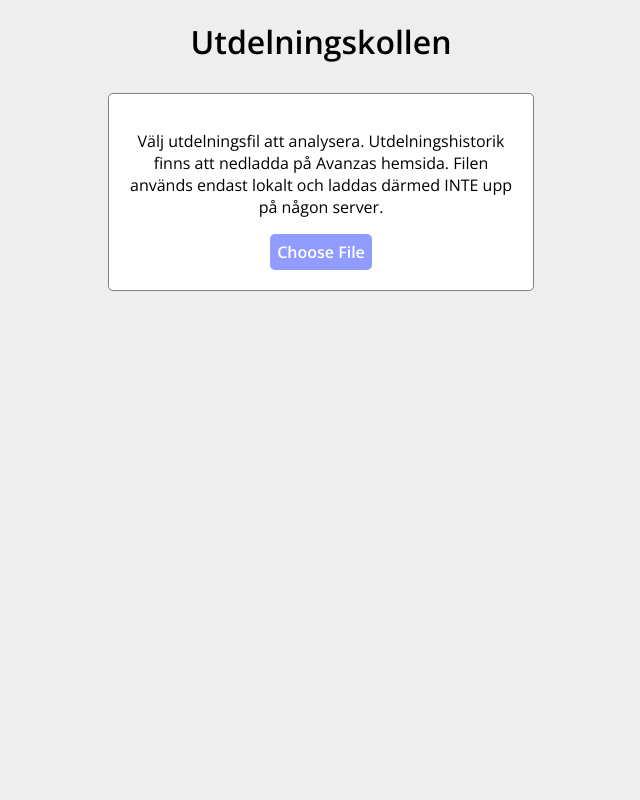
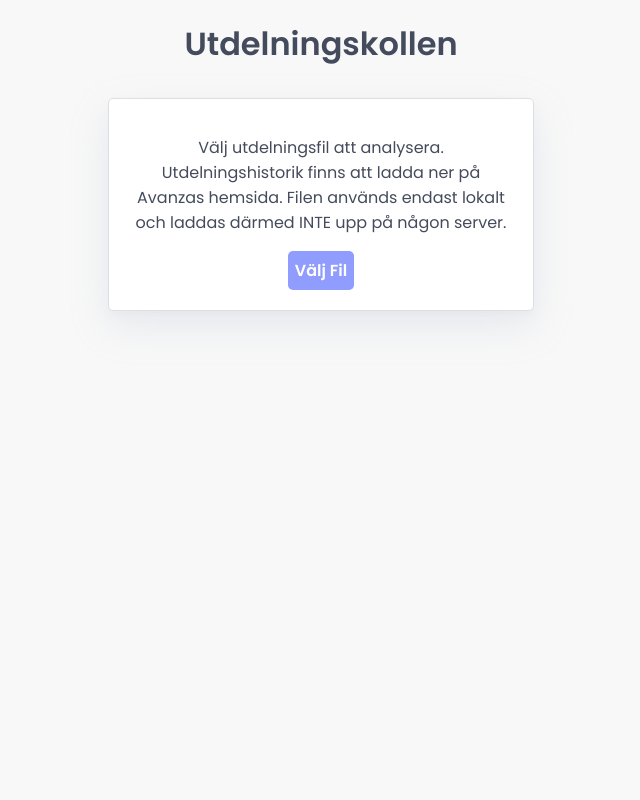
Before and after one commit to JohanKJIP/utdelningskollen, a Flask app: page / in a window 1280 px wide. Shown: the whole page, without its empty margins (319-959 px from the left). Run offline with Flask 2, Linux system fonts and the light colour scheme; some libraries are stand-ins or nearby versions.

Commit message:
update website style

```diff
--- a/static/css/style.css
+++ b/static/css/style.css
@@ -4,8 +4,9 @@
     margin: 0;
     padding: 0;
     top: 0;
-    font-family: 'Open Sans', sans-serif;
-    background-color: rgb(238, 238, 238);
+    font-family: 'Poppins', sans-serif;
+    color: #444b5c;
+    background-color: rgb(248, 248, 248);
 }
 
 h1 {
@@ -19,9 +20,28 @@
     margin: 0 auto;
     list-style:none;
     padding-right: 35px;
-    height: 200px;
+    height: 400px;
     width: 70%;
-    text-align: center;
+    text-align: left;
+}
+
+li {
+    border: solid 1px rgb(223, 223, 223);
+    margin: 40px 10px;
+    padding: 10px;
+    background-color: white;
+    box-shadow: 0 5px 10px rgba(154,160,195,0.05), 0 15px 40px rgba(166,173,201,0.2);
+    border-radius: 5px;
+    height: 400px;
+}
+
+li > h3{
+    margin-left: 20px;
+    margin-bottom: 0px;
+}
+
+.chart-container {
+    height: 330px;
 }
 
 .inputfile {
@@ -59,12 +79,14 @@
     display: table;
     margin: 0 auto;
     margin-top: 10px;
+    margin-bottom: 50px;
     padding: 20px;
     width: 30%;
     height: 100px;
     background-color:rgb(255, 255, 255);
     border-radius: 5px;
-    border: solid 1px grey;
+    border: solid 1px rgb(223, 223, 223);
+    box-shadow: 0 5px 10px rgba(154,160,195,0.05), 0 15px 40px rgba(166,173,201,0.2);
     text-align: center;
 }
 
--- a/static/js/functions.js
+++ b/static/js/functions.js
@@ -76,10 +76,6 @@
         options: {
                 responsive: true,
                 maintainAspectRatio: false,
-                title: {
-                    display: true,
-                    text: 'Utdelning per år',
-                },
                 scales: {
                     yAxes: [
                         {
@@ -186,10 +182,6 @@
         options: {
             responsive: true,
             maintainAspectRatio: false,
-            title: {
-                display: true,
-                text: 'Utdelning per månad',
-            },
             scales: {
                 xAxes: [{
                     type: 'time',
--- a/templates/index.html
+++ b/templates/index.html
@@ -1,7 +1,7 @@
 <!doctype html>
 <head>
     <title>Utdelningskollen</title>
-    <link href="https://fonts.googleapis.com/css2?family=Open+Sans:wght@300;600&display=swap" rel="stylesheet">
+    <link href="https://fonts.googleapis.com/css2?family=Poppins:wght@400;500;600&display=swap" rel="stylesheet">
     <link rel="stylesheet" href="{{ url_for('static', filename='css/style.css')}}">
     <script src="{{ url_for('static', filename='js/papaparse.min.js') }}"></script>
     <script src="{{ url_for('static', filename='js/functions.js') }}"></script>
@@ -20,21 +20,30 @@
 </head>
 <h1>Utdelningskollen</h1>
 <div id="input-container">
-    <p>Välj utdelningsfil att analysera. Utdelningshistorik finns att nedladda på Avanzas hemsida. Filen används endast lokalt och laddas därmed INTE upp på någon server.</p>
+    <p>Välj utdelningsfil att analysera. Utdelningshistorik finns att ladda ner på Avanzas hemsida. Filen används endast lokalt och laddas därmed INTE upp på någon server.</p>
     <input type="file" id="myfile" name="myfile" class="inputfile">
-    <label for="myfile">Choose File</label>
+    <label for="myfile"> Välj  Fil </label>
 </div>
 
 <div id="chart-container">
     <ul>
         <li>
-            <canvas class="chart" id="yearly-divs" width="200" height="350"></canvas>
+            <h3>Utdelning per år</h3>
+            <div class="chart-container">
+                <canvas class="chart" id="yearly-divs" width="200" height="350"></canvas>
+            </div>
         </li>
         <li>
-            <canvas class="chart" id="moving-avg-divs" width="200" height="350"></canvas>
+            <h3>12 månader rullande utdelning</h3>
+            <div class="chart-container">
+                <canvas class="chart" id="moving-avg-divs" width="200" height="350"></canvas>
+            </div>
         </li>
         <li>
-            <canvas class="chart" id="accumulative" width="200" height="350px"></canvas>
+            <h3>Ackumulativ utdelning</h3>
+            <div class="chart-container">
+                <canvas class="chart" id="accumulative" width="200" height="350px"></canvas>
+            </div>
         </li>
     </ul>
 </div>
```
